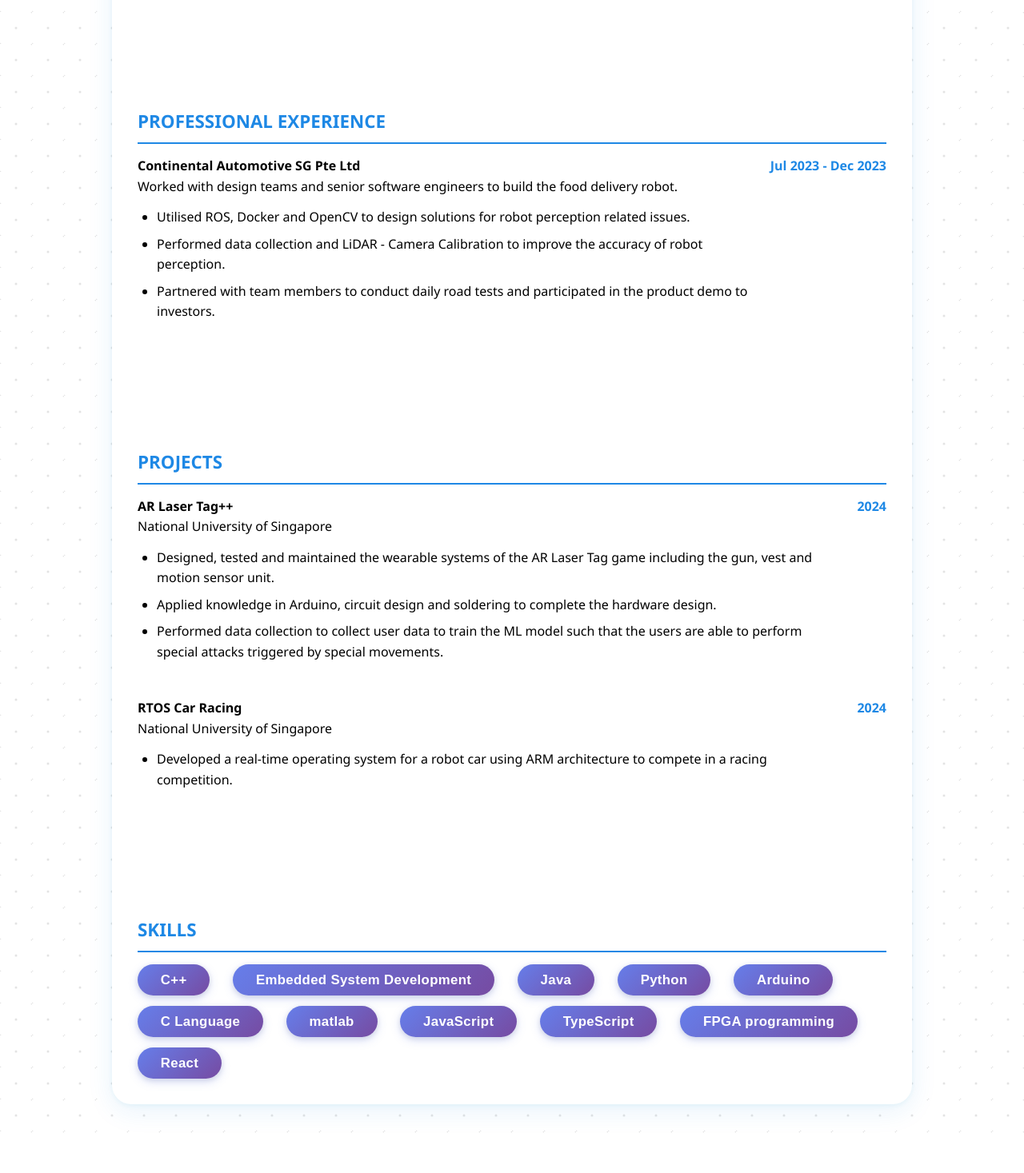
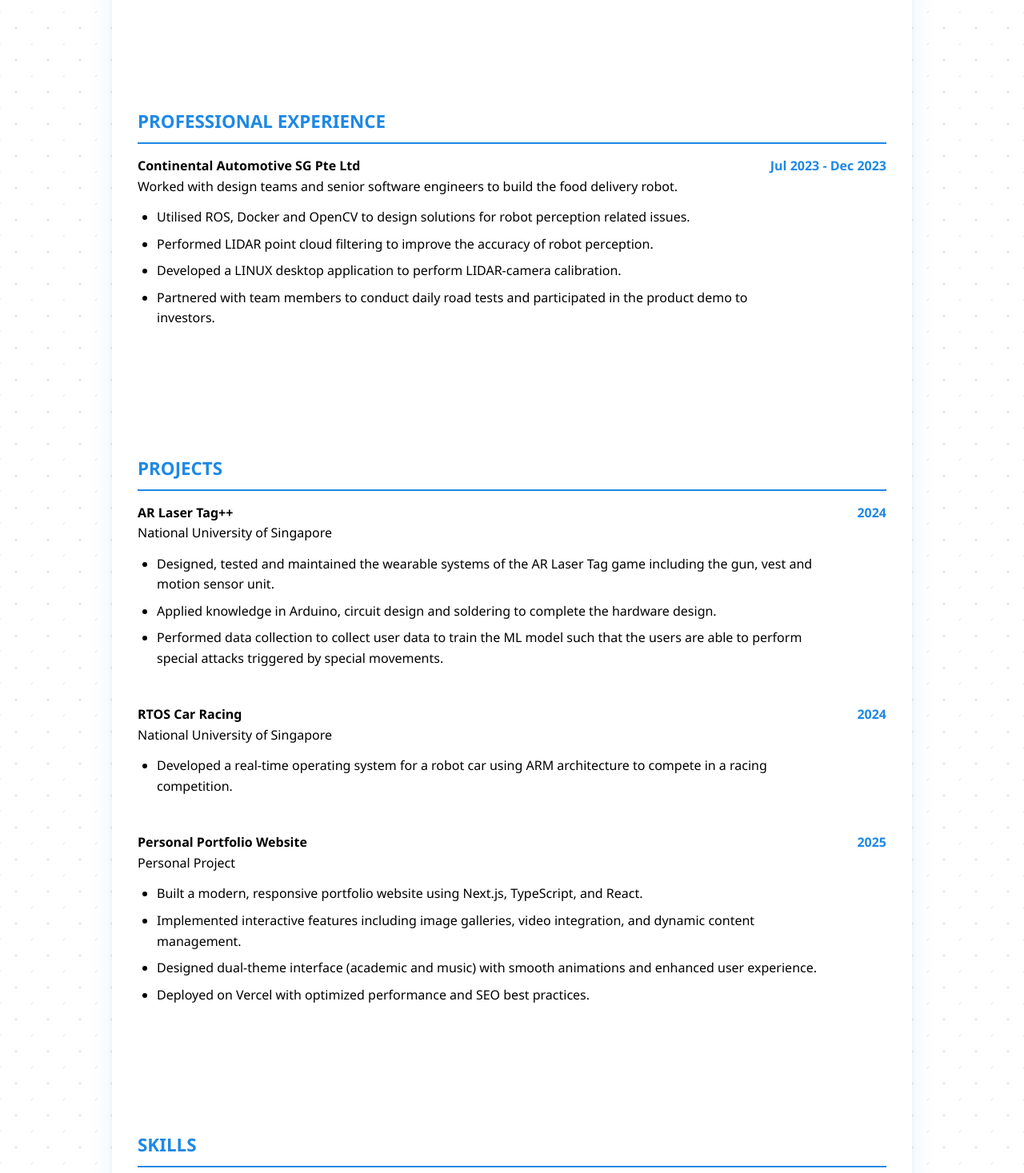
Before and after one commit to alexgoexercise/portfolio_node.js, a Next.js app: page /about in a window 1280 px wide. Shown: the part 1105-2572 px from the top of the page at 80% size. Before the commit the page ends 2534 px from the top, so only its background shows below. Built offline with nearby package versions, Linux system fonts and the light colour scheme.

Commit message:
Update in about.tsx
updating the description

```diff
--- a/src/pages/about.tsx
+++ b/src/pages/about.tsx
@@ -89,7 +89,8 @@ export default function About() {
             Worked with design teams and senior software engineers to build the food delivery robot.<br />
             <ul>
               <li>Utilised ROS, Docker and OpenCV to design solutions for robot perception related issues.</li>
-              <li>Performed data collection and LiDAR - Camera Calibration to improve the accuracy of robot perception.</li>
+              <li>Performed LIDAR point cloud filtering to improve the accuracy of robot perception.</li>
+              <li>Developed a LINUX desktop application to perform LIDAR-camera calibration.</li>
               <li>Partnered with team members to conduct daily road tests and participated in the product demo to investors.</li>
             </ul>
           </div>
@@ -121,6 +122,20 @@ export default function About() {
             </ul>
           </div>
           <div className="proj-dates">2024</div>
+        </div>
+
+        <div className="proj-block">
+          <div className="proj-details">
+            <strong>Personal Portfolio Website</strong><br />
+            Personal Project<br />
+            <ul>
+              <li>Built a modern, responsive portfolio website using Next.js, TypeScript, and React.</li>
+              <li>Implemented interactive features including image galleries, video integration, and dynamic content management.</li>
+              <li>Designed dual-theme interface (academic and music) with smooth animations and enhanced user experience.</li>
+              <li>Deployed on Vercel with optimized performance and SEO best practices.</li>
+            </ul>
+          </div>
+          <div className="proj-dates">2025</div>
         </div>
       </section>
 
--- a/src/pages/projects.tsx
+++ b/src/pages/projects.tsx
@@ -113,11 +113,6 @@ function AcademicPortfolio() {
   const handleTagClick = (tag: string) => {
     const searchQuery = encodeURIComponent(tag);
     window.open(`https://www.google.com/search?q=${searchQuery}`, '_blank');
-  };
-
-  const handleCardClick = (project: Project) => {
-    // Card click does nothing for now - could be used for internal navigation later
-    // For now, only the notice button handles external URLs
   };
 
   const handleExternalClick = (project: Project, e: React.MouseEvent) => {
```
